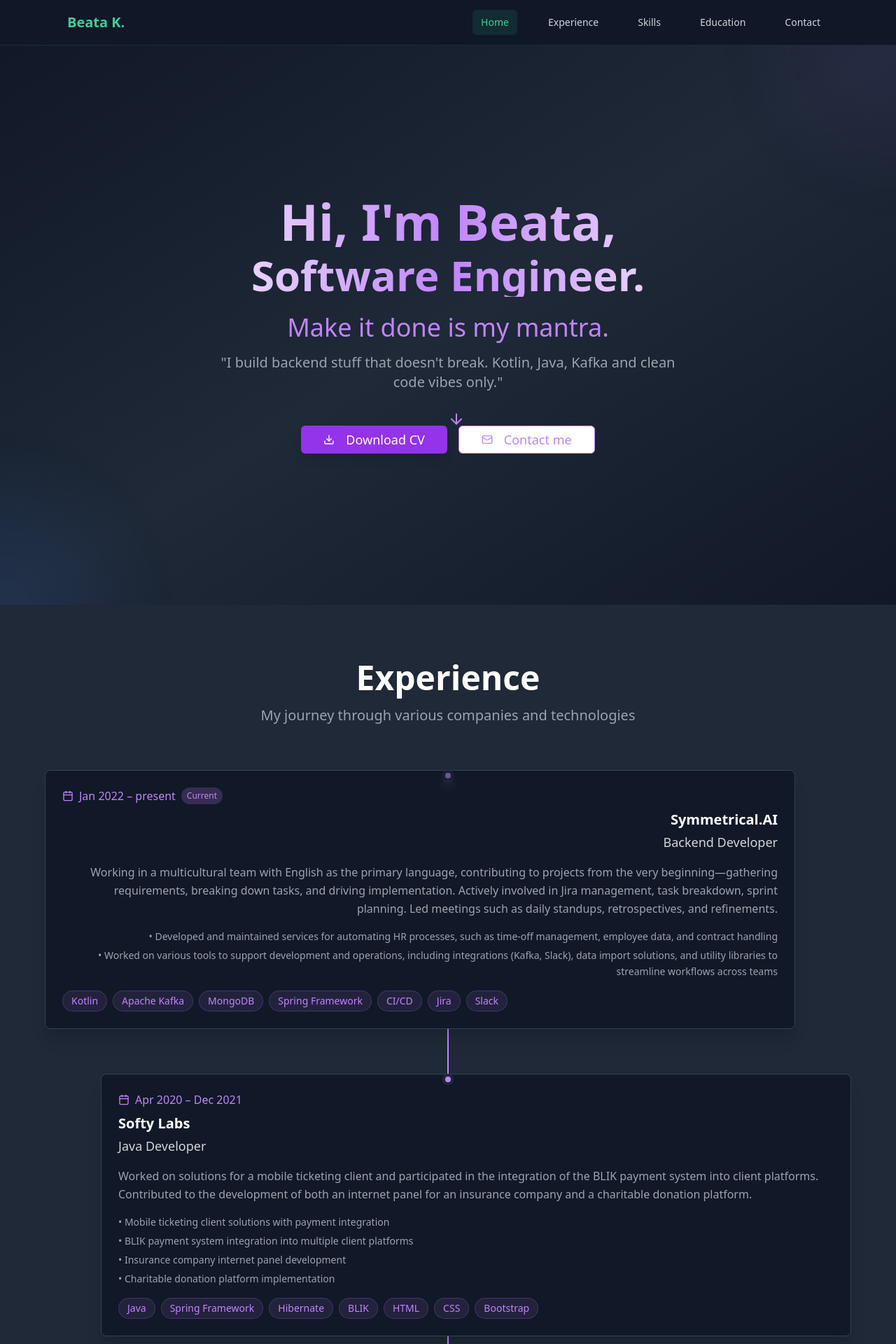
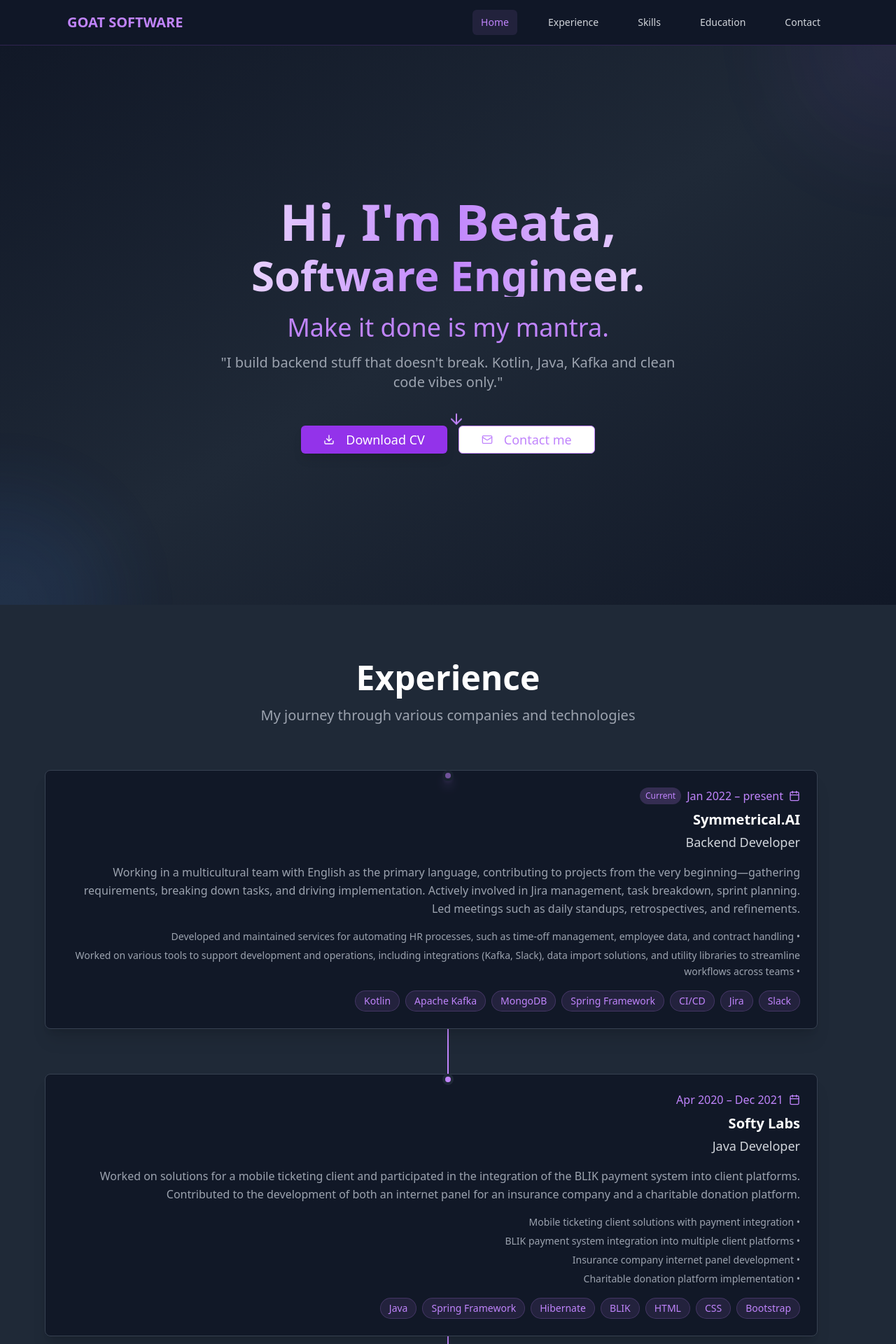
Before and after one commit to beatakoziel/beata-site-blueprint, a React (Vite) app: page / in a window 1280 px wide. Shown: the top 1920 px of the page at 70% size. Built offline with nearby package versions, Linux system fonts and the light colour scheme.

Commit message:
Refactor: Update UI elements and content
- Updated color palette for header and top line.
- Removed duplicate technologies in skills section.
- Aligned experience text to the right.
- Changed header text to "GOAT SOFTWARE".

```diff
--- a/src/components/Experience.tsx
+++ b/src/components/Experience.tsx
@@ -1,4 +1,3 @@
-
 import { Calendar, MapPin, ExternalLink } from 'lucide-react';
 
 const Experience = () => {
@@ -78,9 +77,7 @@ const Experience = () => {
             {experiences.map((exp, index) => (
               <div
                 key={index}
-                className={`relative mb-12 md:mb-16 ${
-                  index % 2 === 0 ? 'md:text-right md:pr-8' : 'md:text-left md:pl-8'
-                }`}
+                className="relative mb-12 md:mb-16 text-right"
               >
                 {/* Timeline dot */}
                 <div className={`absolute w-4 h-4 bg-purple-400 rounded-full border-4 border-gray-800 left-2 md:left-1/2 md:transform md:-translate-x-1/2 ${
@@ -88,38 +85,36 @@ const Experience = () => {
                 }`}></div>
 
                 {/* Content card */}
-                <div className={`ml-12 md:ml-0 ${
-                  index % 2 === 0 ? 'md:mr-12' : 'md:ml-12'
-                }`}>
+                <div className="ml-12 md:ml-0 md:mr-12">
                   <div className="bg-gray-900 rounded-lg p-6 shadow-xl hover:shadow-2xl transition-all duration-300 hover:scale-105 border border-gray-700 hover:border-purple-400/50">
-                    <div className="flex items-center gap-2 mb-2">
-                      <Calendar className="text-purple-400" size={16} />
-                      <span className="text-purple-400 font-medium">{exp.period}</span>
+                    <div className="flex items-center justify-end gap-2 mb-2">
                       {exp.isActive && (
                         <span className="bg-purple-400/20 text-purple-400 px-2 py-1 rounded-full text-xs font-medium">
                           Current
                         </span>
                       )}
+                      <span className="text-purple-400 font-medium">{exp.period}</span>
+                      <Calendar className="text-purple-400" size={16} />
                     </div>
 
-                    <h3 className="text-xl font-bold text-white mb-1">{exp.company}</h3>
-                    <h4 className="text-lg text-gray-300 mb-4">{exp.role}</h4>
+                    <h3 className="text-xl font-bold text-white mb-1 text-right">{exp.company}</h3>
+                    <h4 className="text-lg text-gray-300 mb-4 text-right">{exp.role}</h4>
 
-                    <p className="text-gray-400 mb-4 leading-relaxed">
+                    <p className="text-gray-400 mb-4 leading-relaxed text-right">
                       {exp.description}
                     </p>
 
                     {exp.details && (
-                      <ul className="text-gray-400 mb-4 space-y-1">
+                      <div className="text-gray-400 mb-4 space-y-1 text-right">
                         {exp.details.map((detail, detailIndex) => (
-                          <li key={detailIndex} className="text-sm leading-relaxed">
-                            • {detail}
-                          </li>
+                          <div key={detailIndex} className="text-sm leading-relaxed">
+                            {detail} •
+                          </div>
                         ))}
-                      </ul>
+                      </div>
                     )}
 
-                    <div className="flex flex-wrap gap-2">
+                    <div className="flex flex-wrap gap-2 justify-end">
                       {exp.technologies.map((tech, techIndex) => (
                         <span
                           key={techIndex}
--- a/src/components/Skills.tsx
+++ b/src/components/Skills.tsx
@@ -1,4 +1,3 @@
-
 import { Code, Database, Settings, TestTube } from 'lucide-react';
 
 const Skills = () => {
@@ -8,8 +7,7 @@ const Skills = () => {
       icon: Database,
       skills: [
         "Kotlin", "Java", "Groovy", "Spring Framework", "Apache Kafka",
-        "MongoDB", "MySQL", "PostgreSQL", "Elasticsearch", "JUnit5",
-        "Kotest", "Spock", "Mockk", "RestAssured", "Testcontainers"
+        "MongoDB", "MySQL", "PostgreSQL", "Elasticsearch"
       ],
       color: "purple"
     },
--- a/src/pages/Index.tsx
+++ b/src/pages/Index.tsx
@@ -53,10 +53,10 @@ const Index = () => {
   return (
     <div className="min-h-screen bg-gray-900 text-white">
       {/* Fixed Navigation */}
-      <nav className="fixed top-0 left-0 right-0 z-50 bg-gray-900/95 backdrop-blur-sm border-b border-gray-800">
+      <nav className="fixed top-0 left-0 right-0 z-50 bg-gray-900/95 backdrop-blur-sm border-b border-purple-500/20">
         <div className="max-w-6xl mx-auto px-4 sm:px-6 lg:px-8">
           <div className="flex items-center justify-between h-16">
-            <div className="text-xl font-bold text-emerald-400">Beata K.</div>
+            <div className="text-xl font-bold text-purple-400">GOAT SOFTWARE</div>
 
             {/* Desktop Navigation */}
             <div className="hidden md:flex space-x-8">
@@ -66,8 +66,8 @@ const Index = () => {
                   onClick={() => scrollToSection(section.id)}
                   className={`px-3 py-2 rounded-md text-sm font-medium transition-all duration-200 ${
                     activeSection === section.id
-                      ? 'text-emerald-400 bg-emerald-400/10'
-                      : 'text-gray-300 hover:text-emerald-400 hover:bg-gray-800'
+                      ? 'text-purple-400 bg-purple-400/10'
+                      : 'text-gray-300 hover:text-purple-400 hover:bg-gray-800'
                   }`}
                 >
                   {section.label}
@@ -79,7 +79,7 @@ const Index = () => {
             <div className="md:hidden">
               <button
                 onClick={() => setIsMenuOpen(!isMenuOpen)}
-                className="text-gray-300 hover:text-emerald-400 transition-colors"
+                className="text-gray-300 hover:text-purple-400 transition-colors"
               >
                 {isMenuOpen ? <X size={24} /> : <Menu size={24} />}
               </button>
@@ -89,7 +89,7 @@ const Index = () => {
 
         {/* Mobile Navigation */}
         {isMenuOpen && (
-          <div className="md:hidden bg-gray-800 border-t border-gray-700">
+          <div className="md:hidden bg-gray-800 border-t border-purple-500/20">
             <div className="px-2 pt-2 pb-3 space-y-1">
               {sections.map((section) => (
                 <button
@@ -97,8 +97,8 @@ const Index = () => {
                   onClick={() => scrollToSection(section.id)}
                   className={`block w-full text-left px-3 py-2 rounded-md text-base font-medium transition-all duration-200 ${
                     activeSection === section.id
-                      ? 'text-emerald-400 bg-emerald-400/10'
-                      : 'text-gray-300 hover:text-emerald-400 hover:bg-gray-700'
+                      ? 'text-purple-400 bg-purple-400/10'
+                      : 'text-gray-300 hover:text-purple-400 hover:bg-gray-700'
                   }`}
                 >
                   {section.label}
```
